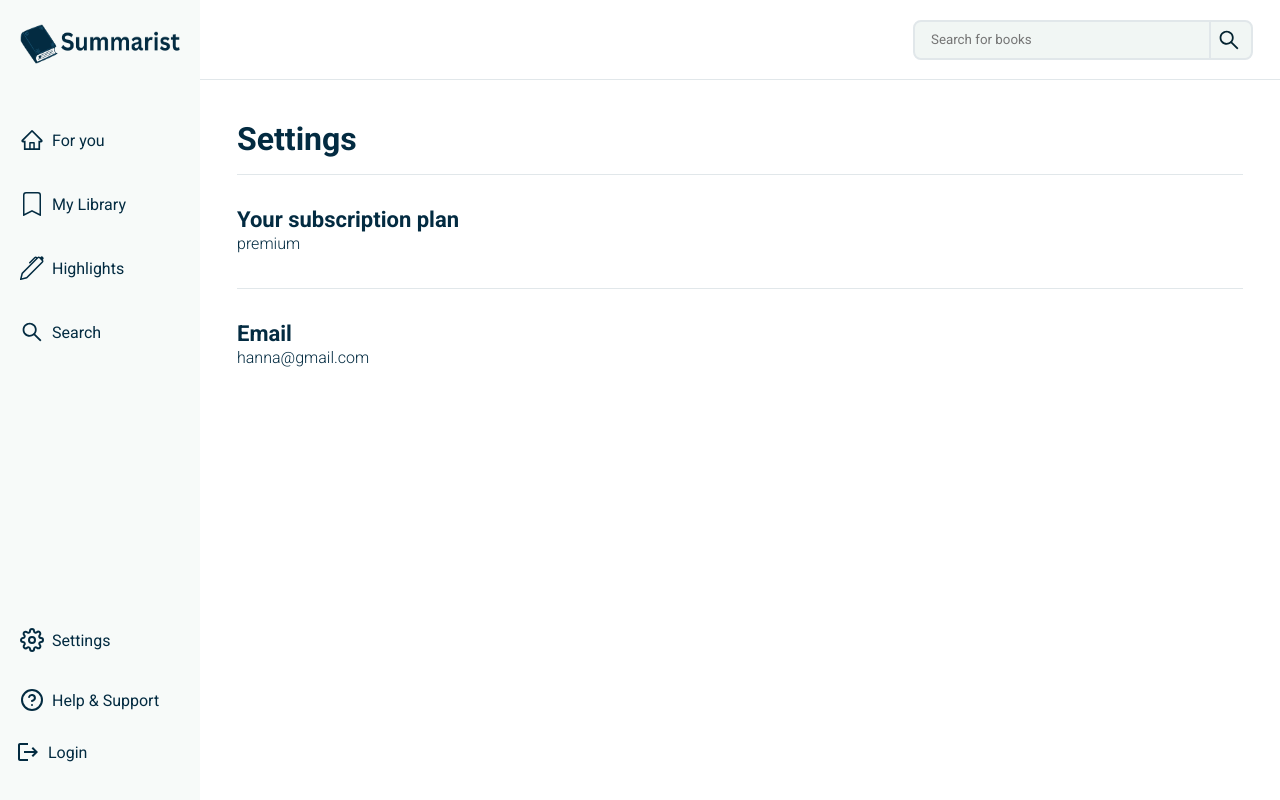
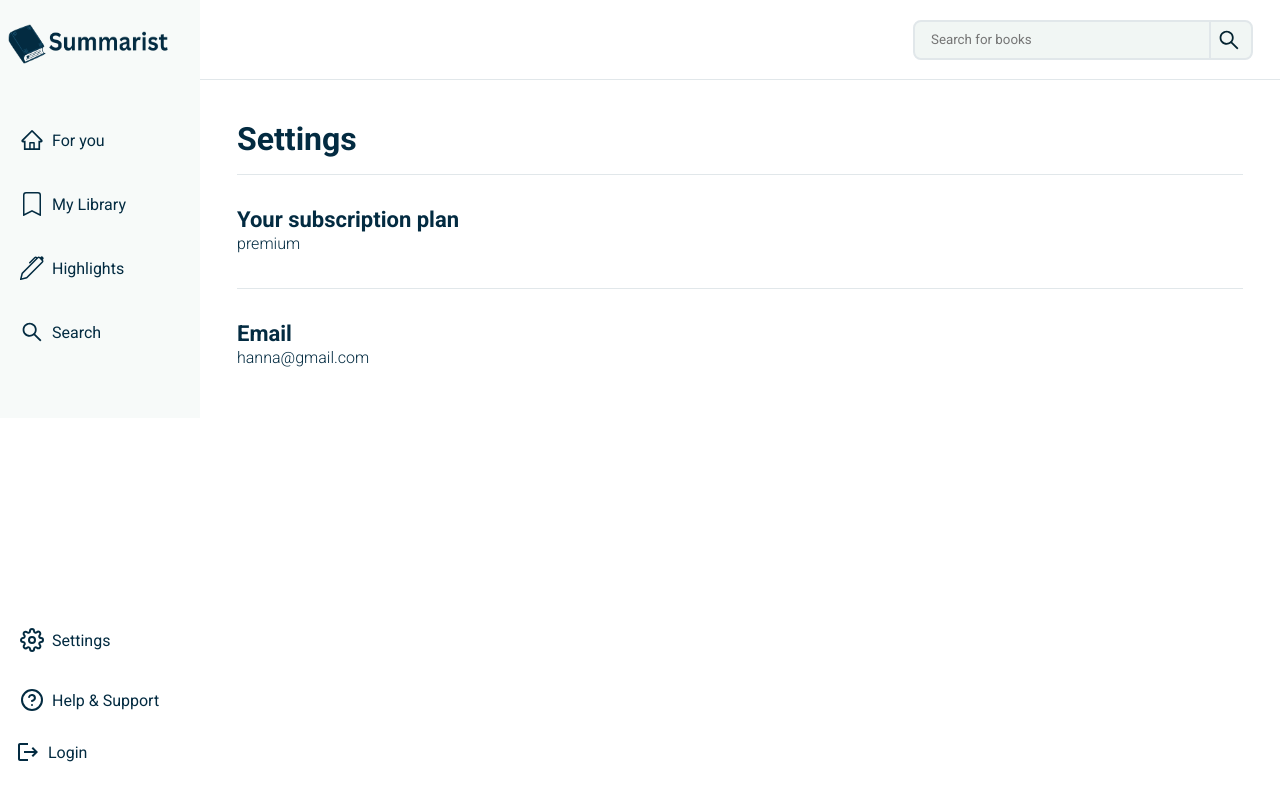
Before and after one commit to AgatoTakashi/HueyT-Adv-Internship, a Next.js app: page /settings in a window 1280 px wide. Built offline with nearby package versions, Linux system fonts and the light colour scheme; no server answers.

Commit message:
sidebar fix

```diff
--- a/app/components/Sidebar.jsx
+++ b/app/components/Sidebar.jsx
@@ -24,7 +24,7 @@ export default function sideBar () {
 
     return (
         <div className="sidebar w-[200px] flex-shrink-0">
-            <div className="sidebar__wrapper flex flex-col justify-between h-screen">
+            <div className="sidebar__wrapper flex flex-col justify-between h-screen fixed">
                 <div className="sidebar__top">
                     <div className="logo__wrapper">
                         <Image src={logo} width={160} height={40} alt="logo" />
```
